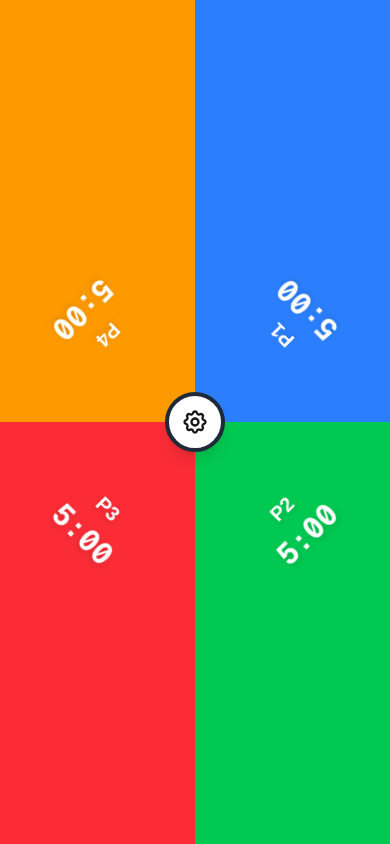
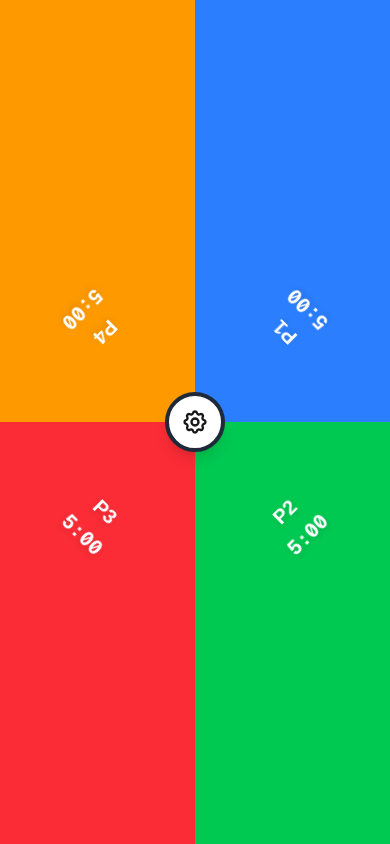
Before and after one commit to owengretzinger/4-person-chess-timer, a Next.js app: page / in a window 390 px wide. Built offline with nearby package versions, Linux system fonts and the light colour scheme.

Commit message:
improve text sizes

```diff
--- a/src/app/page.tsx
+++ b/src/app/page.tsx
@@ -338,7 +338,7 @@ export default function Home() {
                   <div
                     className="absolute flex flex-col items-center z-50"
                     style={{
-                      top: isMobile ? "8%" : "12%",
+                      top: isMobile ? "8%" : "15%",
                       width: "100%",
                       transform: "translateX(-50%)",
                       padding: "0 10%",
@@ -350,7 +350,7 @@ export default function Home() {
                         <span className="sm:hidden">P</span>
                         {index + 1}
                       </div>
-                      <div className="text-3xl font-mono text-white font-bold drop-shadow-md">
+                      <div className="text-xl sm:text-3xl font-mono text-white font-bold drop-shadow-md">
                         {formatTime(times[index])}
                       </div>
                       <div className="mt-1 h-8 flex items-center justify-center">
```
